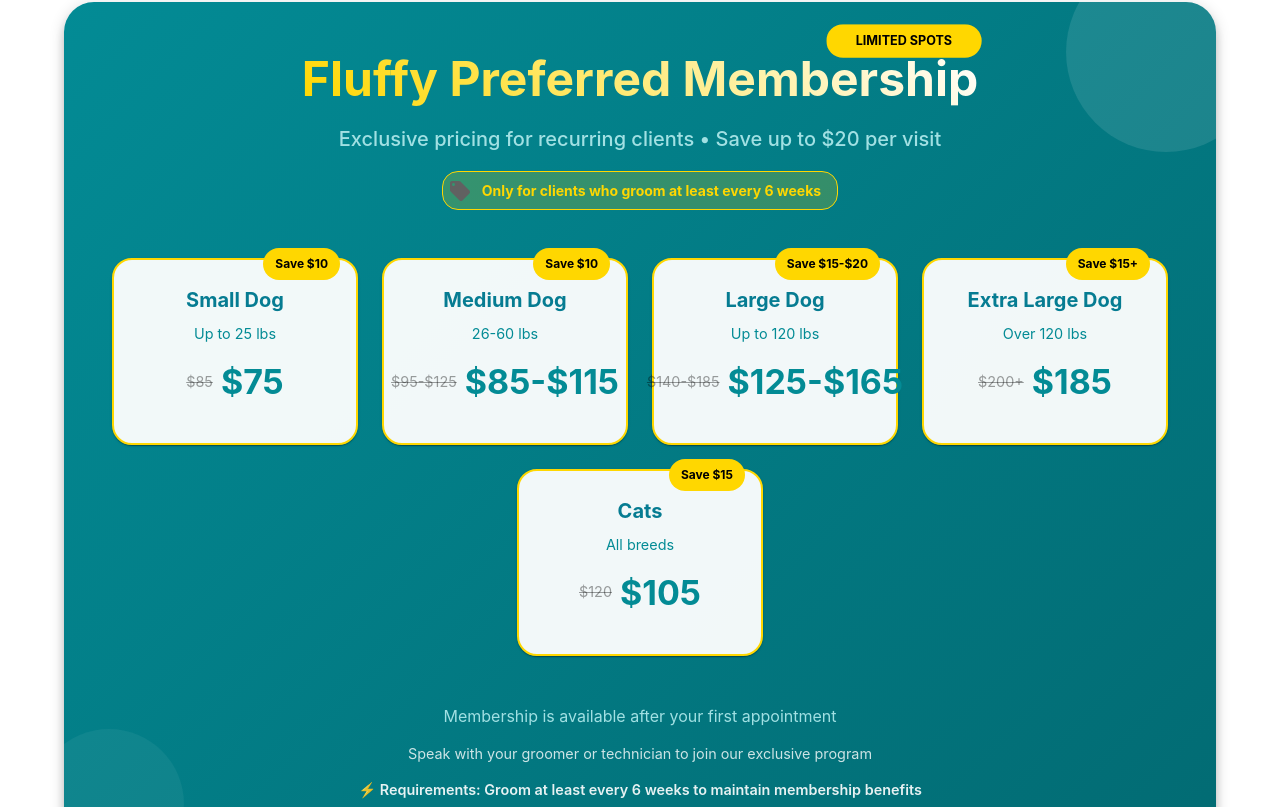
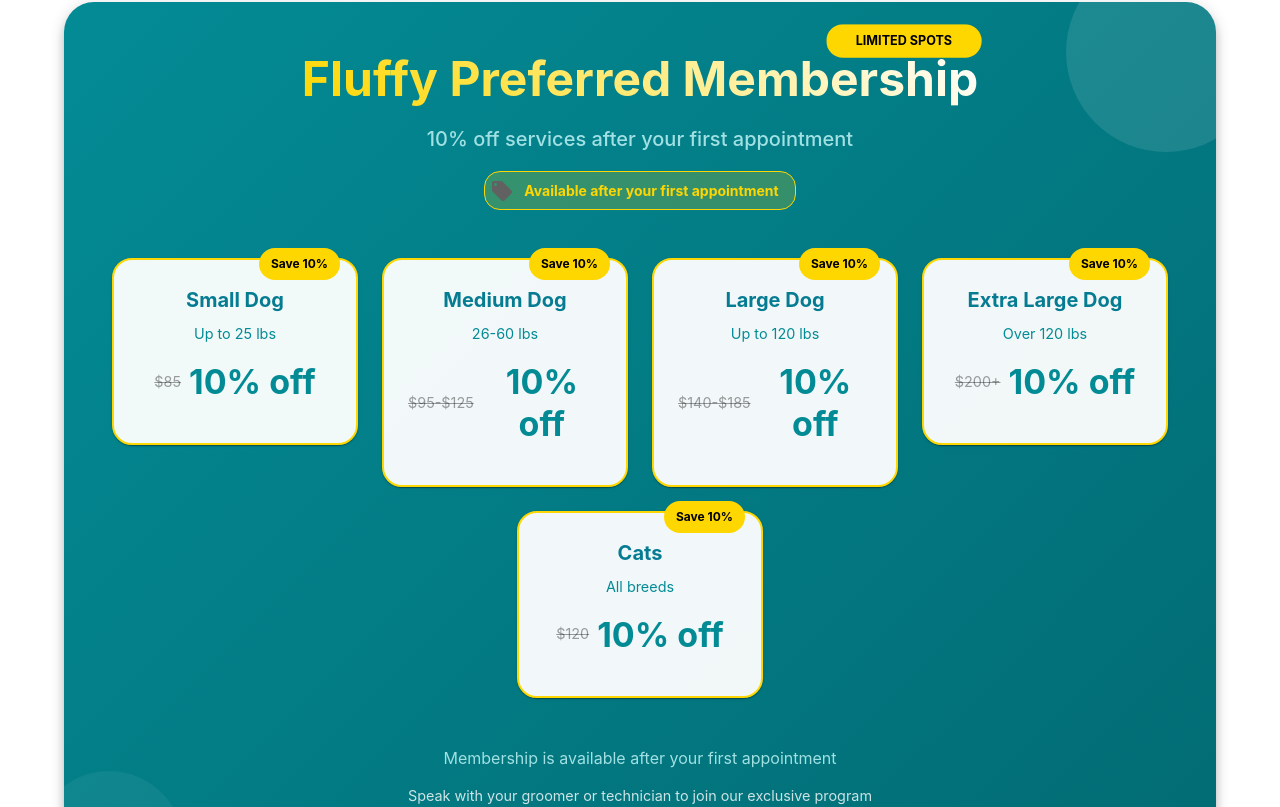
Before and after one commit to crisboxing11/Fluffy, a Next.js app: page /prices in a window 1280 px wide. Shown: the part 3619-4426 px from the top of the page. Built offline with nearby package versions, Linux system fonts and the light colour scheme.

Commit message:
State Fluffy Preferred as 10% off services.
Membership copy said 50% off the breed fee, a $105 cat flat fee, and a 6-week requirement. Members save 10% on services after the first appointment.

Co-authored-by: Cristian Arroyo  <crisboxing11@users.noreply.github.com>

```diff
--- a/pages/prices.tsx
+++ b/pages/prices.tsx
@@ -36,37 +36,37 @@ const fadeInUp = {
 const preferredPricing = [
   {
     size: "Small Dog",
-    price: "$75",
+    price: "10% off",
     originalPrice: "$85",
-    savings: "$10",
+    savings: "10%",
     desc: "Up to 25 lbs",
   },
   {
     size: "Medium Dog",
-    price: "$85-$115",
+    price: "10% off",
     originalPrice: "$95-$125",
-    savings: "$10",
+    savings: "10%",
     desc: "26-60 lbs",
   },
   {
     size: "Large Dog",
-    price: "$125-$165",
+    price: "10% off",
     originalPrice: "$140-$185",
-    savings: "$15-$20",
+    savings: "10%",
     desc: "Up to 120 lbs",
   },
   {
     size: "Extra Large Dog",
-    price: "$185",
+    price: "10% off",
     originalPrice: "$200+",
-    savings: "$15+",
+    savings: "10%",
     desc: "Over 120 lbs",
   },
   {
     size: "Cats",
-    price: "$105",
+    price: "10% off",
     originalPrice: "$120",
-    savings: "$15",
+    savings: "10%",
     desc: "All breeds",
   },
 ];
@@ -579,7 +579,7 @@ const PricesPage = () => {
                               border: "1px solid rgba(76, 175, 80, 0.2)",
                             }}
                           >
-                            Fluffy Preferred: $105 flat fee for members
+                            Fluffy Preferred: 10% off after the first visit
                           </Typography>
                         )}
 
@@ -962,12 +962,11 @@ const PricesPage = () => {
                 </Typography>
               </Box>
               <Typography variant="h6" sx={{ color: "#A1E0E3", mb: 2 }}>
-                Exclusive pricing for recurring clients • Save up to $20 per
-                visit
+                10% off services after your first appointment
               </Typography>
               <Chip
                 icon={<LocalOfferIcon />}
-                label="Only for clients who groom at least every 6 weeks"
+                label="Available after your first appointment"
                 sx={{
                   bgcolor: "rgba(255,215,0,0.2)",
                   color: "#FFD700",
@@ -1071,8 +1070,8 @@ const PricesPage = () => {
                 variant="body2"
                 sx={{ color: "rgba(255,255,255,0.9)", fontWeight: 600 }}
               >
-                ⚡ Requirements: Groom at least every 6 weeks to maintain
-                membership benefits
+                Members save 10% on services. The first appointment is full
+                price.
               </Typography>
             </Box>
           </Paper>
@@ -1324,7 +1323,7 @@ const PricesPage = () => {
                   color="#067C92"
                   fontWeight="600"
                 >
-                  Flat fee of $105 for Fluffy Preferred members
+                  Fluffy Preferred members save 10% after the first visit
                 </Typography>
               </Box>
             </Grid>
@@ -1339,11 +1338,10 @@ const PricesPage = () => {
                   💎 Fluffy Preferred Benefits
                 </Typography>
                 <Typography variant="body2" color="#067C92" mb={2}>
-                  Dogs: 50% off specialized breed fee for members who groom
-                  every 6 weeks
+                  10% off services after your first appointment
                 </Typography>
                 <Typography variant="body2" color="#067C92" mb={2}>
-                  Cats: Flat fee of $105 for members (save $15+)
+                  Same discount for dogs and cats
                 </Typography>
                 <Typography
                   variant="body2"
```
